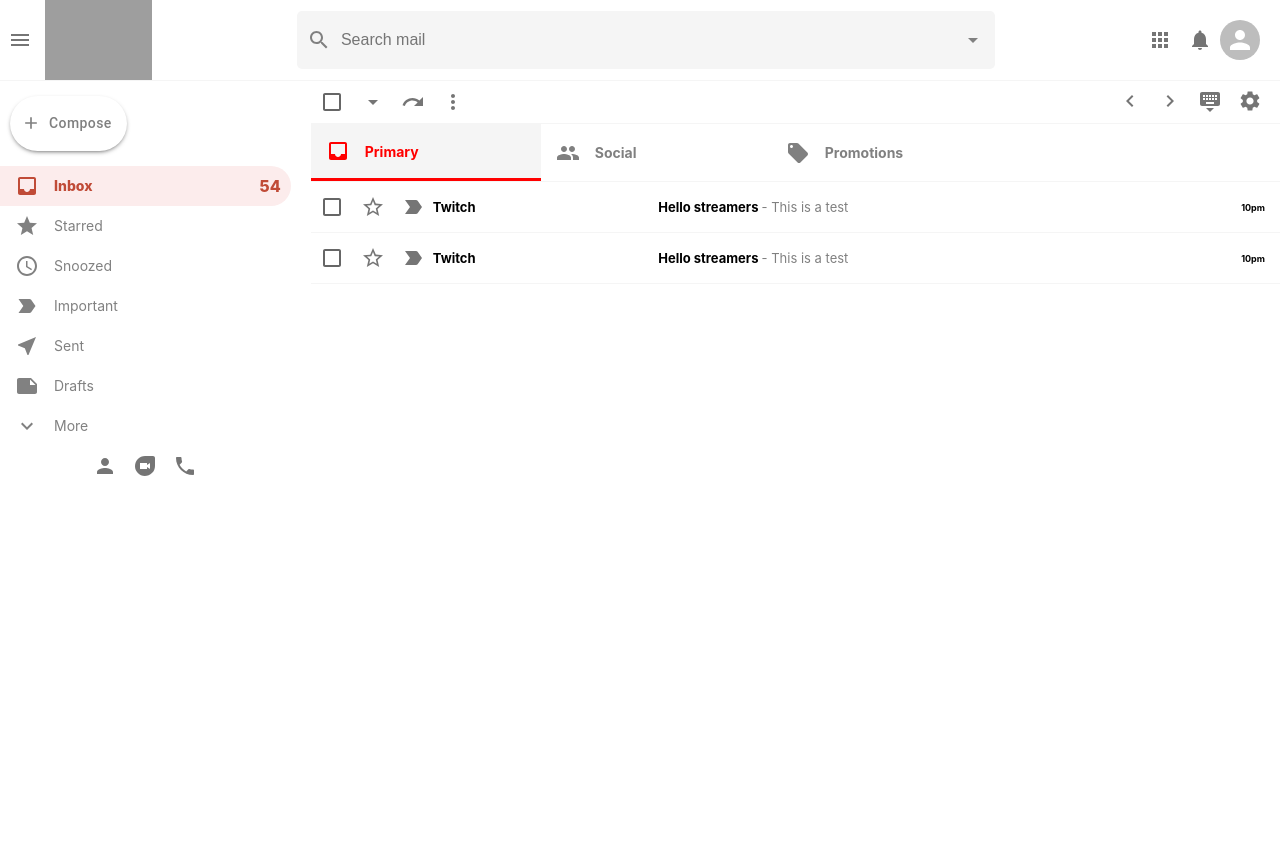
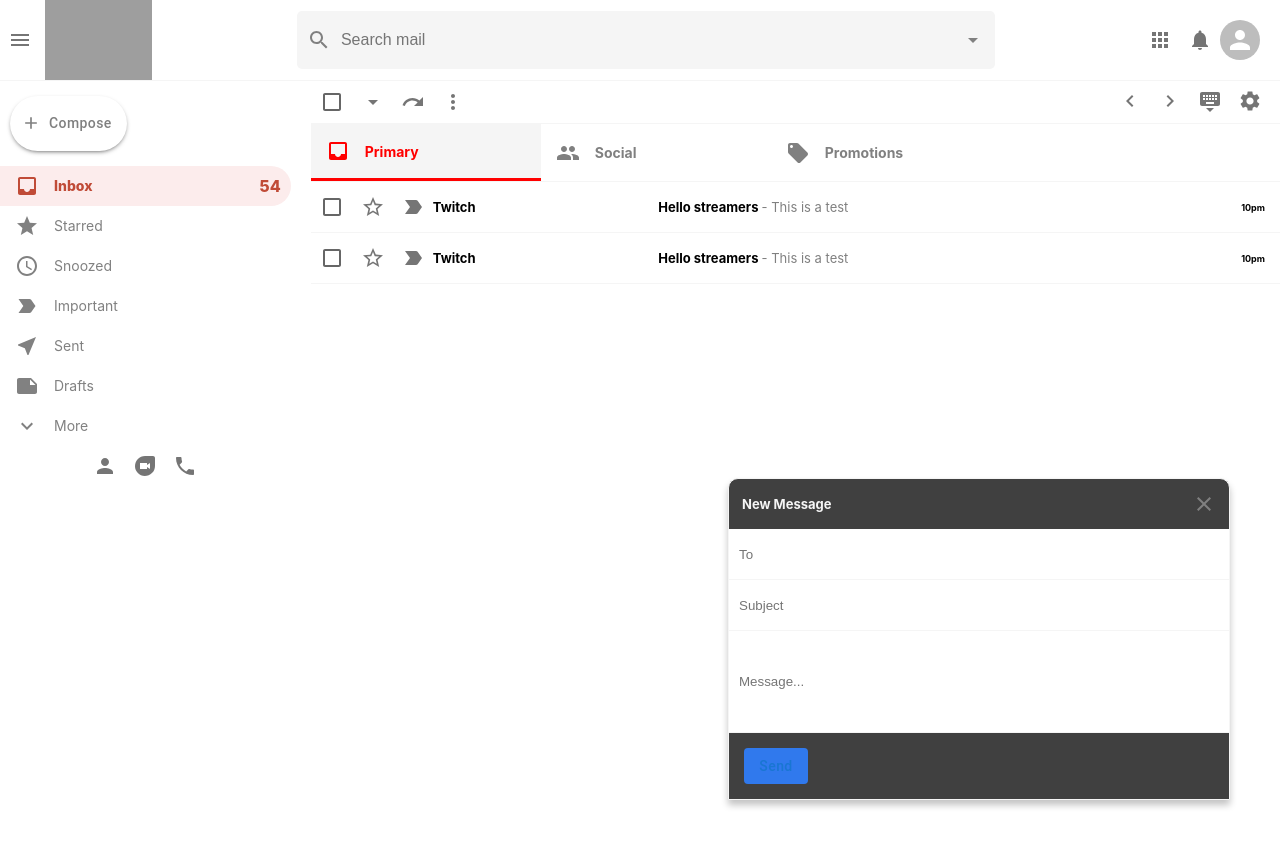
Before and after one commit to ethansalonga/gmail-clone, a React (Create React App) app: page / in a window 1280 px wide. Shown: the top 846 px of the page. Built offline with nearby package versions, Linux system fonts and the light colour scheme; grey boxes are pictures that could not be loaded.

Commit message:
Build sendMail component

```diff
--- a/src/App.js
+++ b/src/App.js
@@ -10,6 +10,7 @@ import {
   Route,
   Link
 } from "react-router-dom"
+import SendMail from './SendMail'
 
 function App() {
   return (
@@ -23,6 +24,8 @@ function App() {
             <Route path="/" element={<EmailList />} />
           </Routes>
         </div>
+
+        <SendMail />
       </div>
     </Router>
   )
--- /dev/null
+++ b/src/SendMail.css
@@ -0,0 +1,57 @@
+.sendMail {
+  position: absolute;
+  bottom: 0px;
+  right: 50px;
+  background-color: #404040;
+  width: 40%;
+  height: 40%;
+  max-width: 500px;
+  border-top-left-radius: 10px;
+  border-top-right-radius: 10px;
+  display: flex;
+  flex-direction: column;
+  border: 1px solid whitesmoke;
+  box-shadow: 0px 5px 7px 0px rgba(0, 0, 0, 0.24);
+}
+
+.sendMail__header {
+  padding: 13px;
+  display: flex;
+  justify-content: space-between;
+  align-items: center;
+  color: gray;
+}
+
+.sendMail__header > h3 {
+  color: whitesmoke;
+  font-size: 13px;
+}
+
+.sendMail__send {
+  background-color: #3079ed !important;
+  text-transform: capitalize !important;
+  margin: 15px !important;
+  color: white;
+}
+
+.sendMail__close {
+  cursor: pointer;
+}
+
+.sendMail > form {
+  display: flex;
+  flex: 1;
+  flex-direction: column;
+}
+
+.sendMail > form > input {
+  height: 30px;
+  padding: 10px;
+  border: none;
+  border-bottom: 1px solid whitesmoke;
+  outline: none;
+}
+
+.sendMail__message {
+  flex: 1;
+}
--- /dev/null
+++ b/src/SendMail.js
@@ -0,0 +1,31 @@
+import React from 'react'
+import "./SendMail.css"
+import CloseIcon from '@mui/icons-material/Close'
+import Button from '@mui/material/Button'
+
+function SendMail() {
+  return (
+    <div className="sendMail">
+      <div className="sendMail__header">
+        <h3>New Message</h3>
+        <CloseIcon className="sendMail__close" />
+      </div>
+
+      <form>
+        <input placeholder="To" type="text" />
+        <input placeholder="Subject" type="text" />
+        <input
+          placeholder="Message..."
+          type="text"
+          className="sendMail__message"
+        />
+
+        <div className="sendMail__options">
+          <Button className="sendMail__send">Send</Button>
+        </div>
+      </form>
+    </div>
+  )
+}
+
+export default SendMail
```
